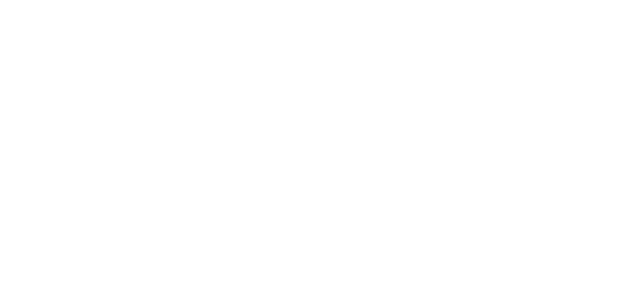
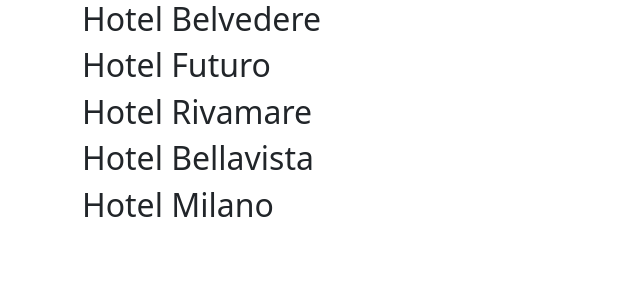
Before and after one commit to luigitarallo/php-hotel, a PHP site: page / in a window 1280 px wide. Before the commit the part shown is empty. Shown: the top 300 px of the page, without its empty margins (0-640 px from the left). Run offline with PHP 8.4, Linux system fonts and the light colour scheme.

Commit message:
feat: add foreach loop to print hotels names

```diff
--- a/index.php
+++ b/index.php
@@ -56,7 +56,15 @@ $hotels = [
 </head>
 
 <body>
+    <div class="container">
 
+        <?php foreach ($hotels as $key => $hotel): ?>
+            <h2>
+                <?php echo $hotel['name']; ?>
+            </h2>
+        <?php endforeach; ?>
+
+    </div>
 </body>
 
 </html>
```
